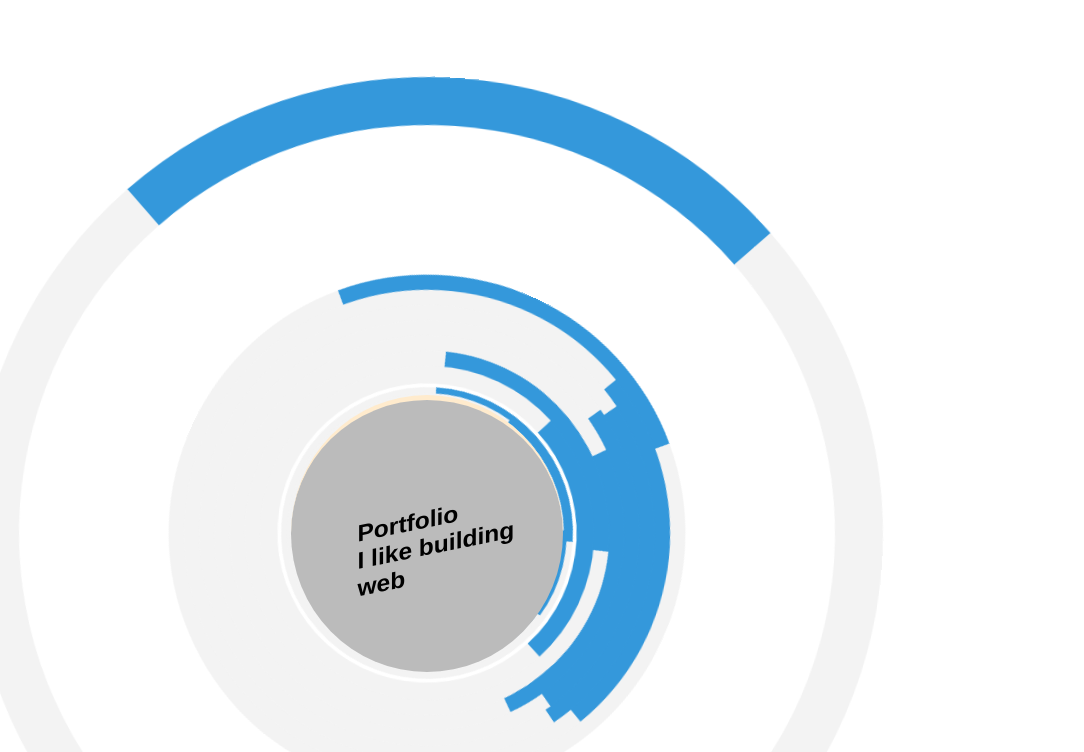
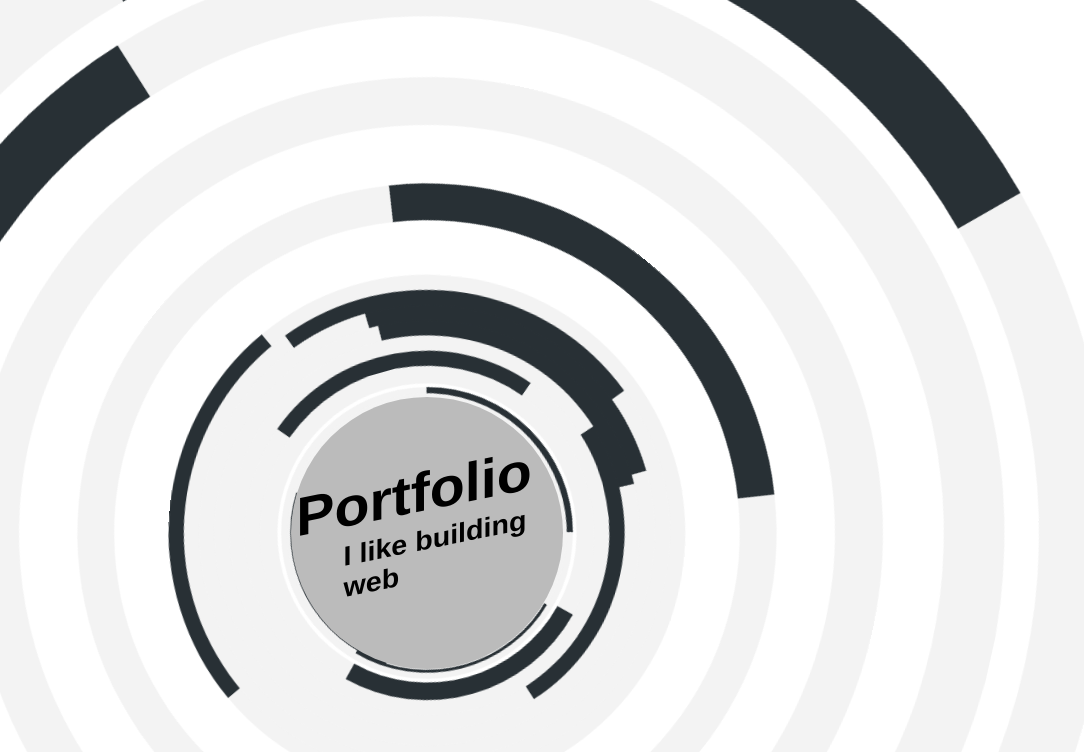
Before and after one commit to IanChenTTT/ReactTest, a React (Vite) app: page / in a window 1280 px wide. Shown: the top 752 px of the page, without its empty margins (0-1084 px from the left). Built offline with nearby package versions, Linux system fonts and the light colour scheme; a web font is replaced by a local one.

Commit message:
Finish the first page design  On branch master  Changes to be committed: 	modified:   src/App.jsx 	new file:   src/Motion.jsx 	modified:   src/Page1.jsx 	modified:   src/style.css

```diff
--- a/src/App.jsx
+++ b/src/App.jsx
@@ -1,8 +1,7 @@
-import { useState } from 'react'
+import { Component, useState } from 'react'
 import './style.css';
 import './Page1.jsx'
 import Page1 from './Page1.jsx';
-import getRandomInt from './MathFunction';
 function App() {
   return (
     <div className="App">
@@ -10,4 +9,5 @@ function App() {
     </div>
   )
 }
+
 export default App
--- a/src/Page1.jsx
+++ b/src/Page1.jsx
@@ -1,19 +1,25 @@
+import { useEffect } from "react";
+import { useRef } from 'react';
 import getRandomInt from "./MathFunction";
-
 let InitialSize = 0.8
 let Element = Array(10).map(()=>{return InitialSize+0.1});
+
 export default function Page1() {
+
   return (
     <div id="Page1">
       <div id="Circlewrapper">
         <span className="CircleLayer">
-          <h3>Portfolio
+          <h3>
+           <span>
+            Portfolio
+          </span>
             <br />
             I like building web
           </h3>
         </span>
           <CircleLayer size={0.9} layer={-1}></CircleLayer>
-          <CircleLayer size={0.92} layer={-2}></CircleLayer>
+          <CircleLayer  size={0.92} layer={-2}></CircleLayer>
           <CircleLayer size={0.96} layer={-3}></CircleLayer>
           <CircleLayer size={1.1} layer={-4}></CircleLayer>
 
@@ -23,20 +29,32 @@ export default function Page1() {
           <CircleLayer size={1.5} layer={-8}></CircleLayer>
           <CircleLayer size={1.6} layer={-9}></CircleLayer>
           <CircleLayer size={1.7} layer={-10}></CircleLayer>
+          <CircleLayer size={2.3} layer={-10}></CircleLayer>
           <CircleLayer size={3} layer={-10}></CircleLayer>
+          <CircleLayer size={3.8} layer={-10}></CircleLayer>
+          <CircleLayer size={4.5} layer={-10}></CircleLayer>
       </div>
     </div>
+
   );
 }
 function CircleLayer({ size, layer }) {
+  const myRef = useRef(null);
+  useEffect(()=>{
+    console.log('render')
+    console.log(myRef)
+
+  },[])
   return (
-    <span className="OuterLayer" style={{
+    <span ref={myRef} className="OuterLayer" style={{
       scale: `${size}`,
       zIndex: `${layer}`,
-      animationDuration: `${getRandomInt(1000,10000)}ms`
-    }}></span>
+      animationDuration: `${getRandomInt(4000,10000)}ms`,
+      "--degree": `${getRandomInt(0,90)}deg`,
+    }} ></span>
   );
 }
+
 let list = Element.map((value,index)=>{
   return <CircleLayer key={index} size={value}></CircleLayer>
 })
--- a/src/style.css
+++ b/src/style.css
@@ -37,16 +37,21 @@ body {
   width: 17em;
   background-color: #bbb;
   border-radius: 50%;
-  border-top: 5px solid blanchedalmond;
   display: inline-block;
   position: absolute;
 }
 .CircleLayer > h3 {
   transform: skew(-12deg) rotate(-12deg);
-  padding-top: 30%;
-  padding-left: 25%;
+  padding-top: 25%;
+  padding-left: 20%;
   font-family: "Sarpanch", sans-serif;
-  font-size: 1.5em;
+  font-size: 1.75em;
+}
+.CircleLayer > h3 > span{
+  font-size: 2em;
+  position: absolute;
+  bottom: 40%;
+  left: 3%;
 }
 .OuterLayer{
   position: absolute;
@@ -54,7 +59,7 @@ body {
   width: 17em;
   border: 16px solid #f3f3f3;
   border-radius: 60%;
-  border-top: 16px solid #3498db;
+  border-top: 16px solid #283035;
   scale: 1.5;
   animation: spin1 2s linear infinite,size 2s;
   animation-direction:alternate;
@@ -69,6 +74,6 @@ body {
 }
 @keyframes spin1 {
   /* transform:scale(var(--scale)) */
-  0% {transform:   rotate(calc(var(--degree)*140) ); }
+  0% {transform:   rotate(calc(var(--degree)*15) ); }
   100% {transform:  rotate(0deg); }
 }
```
Also changed, not shown: src/Motion.jsx (added, +10 -0 lines).
